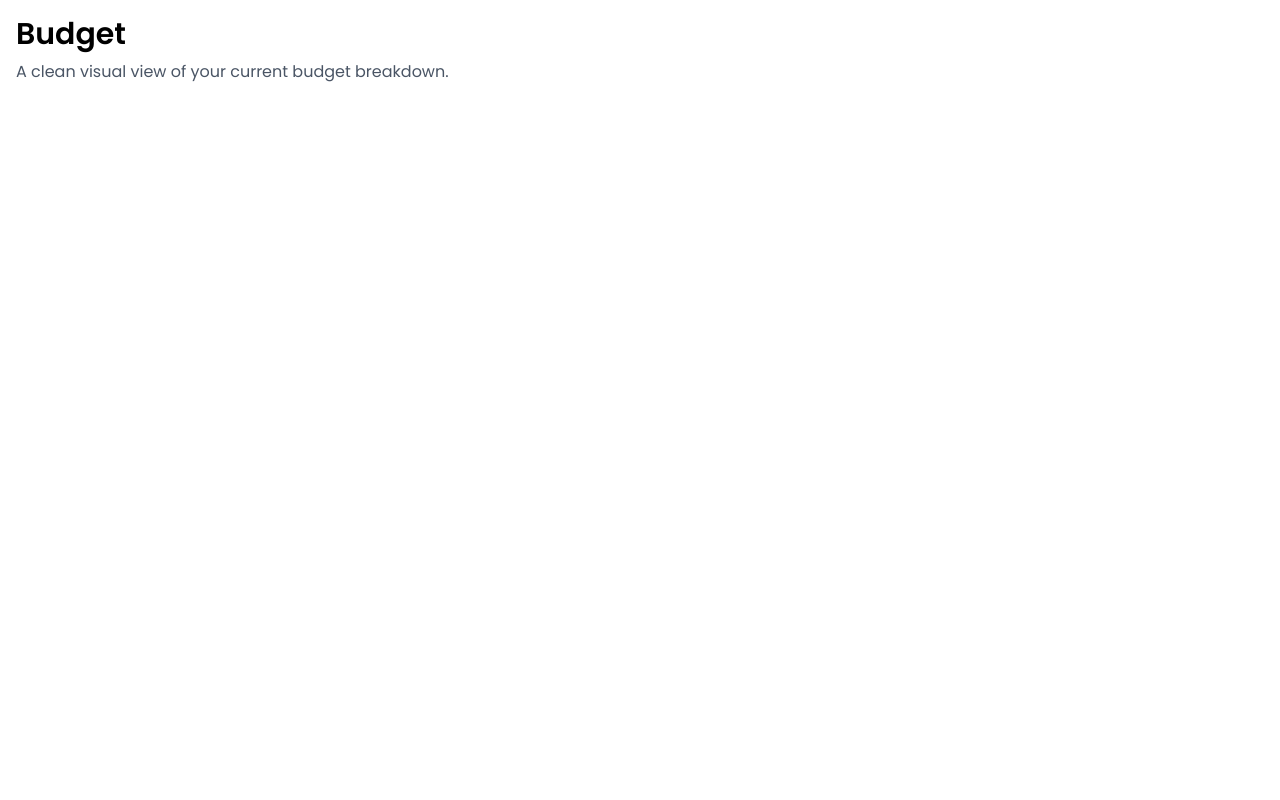
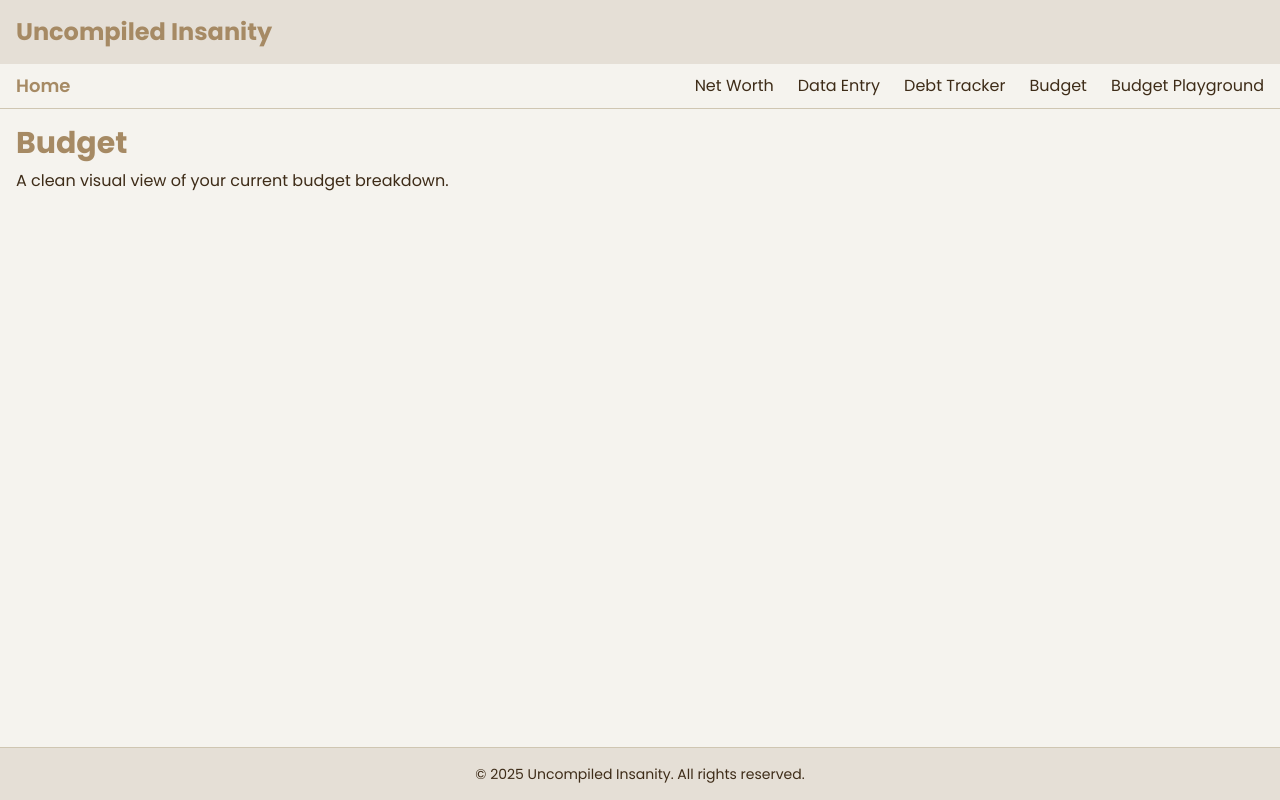
Before and after one commit to ZOMBiEZ4GIT/uncompiled-insanity, a Next.js app: page /budget in a window 1280 px wide. Built offline with nearby package versions, Linux system fonts and the light colour scheme.

Commit message:
Apply unified earth theme layout

```diff
--- a/components/Footer.tsx
+++ b/components/Footer.tsx
@@ -1,6 +1,6 @@
 export default function Footer() {
   return (
-    <footer className="bg-gray-800 text-white p-4 mt-8">
+    <footer className="bg-earth-card text-earth py-4 mt-8 border-t border-earth">
       <div className="max-w-7xl mx-auto text-center text-sm">
         &copy; {new Date().getFullYear()} Uncompiled Insanity. All rights
         reserved.
--- a/components/Header.tsx
+++ b/components/Header.tsx
@@ -2,9 +2,9 @@ import Link from 'next/link';
 
 export default function Header() {
   return (
-    <header className="bg-blue-600 text-white p-4">
-      <div className="max-w-7xl mx-auto">
-        <h1 className="text-2xl font-bold">
+    <header className="bg-earth-card text-earth py-4 shadow-md">
+      <div className="max-w-7xl mx-auto px-4">
+        <h1 className="text-2xl font-extrabold text-earth-primary">
           <Link href="/">Uncompiled Insanity</Link>
         </h1>
       </div>
--- a/components/Layout.tsx
+++ b/components/Layout.tsx
@@ -1,9 +1,15 @@
 import React from 'react';
+import Header from './Header';
+import NavBar from './NavBar';
+import Footer from './Footer';
 
 export default function Layout({ children }: { children: React.ReactNode }) {
   return (
-    <div className="min-h-screen w-full bg-[#f8fafc] dark:bg-[#111827]">
-      {children}
+    <div className="min-h-screen flex flex-col bg-earth-background text-earth">
+      <Header />
+      <NavBar />
+      <main className="flex-1">{children}</main>
+      <Footer />
     </div>
   );
 }
--- a/components/NavBar.tsx
+++ b/components/NavBar.tsx
@@ -2,35 +2,35 @@ import Link from 'next/link';
 
 export default function NavBar() {
   return (
-    <nav className="bg-white border-b border-gray-200">
+    <nav className="bg-earth-background border-b border-earth">
       <div className="max-w-7xl mx-auto px-4 py-2 flex flex-col sm:flex-row sm:items-center sm:justify-between">
         <div>
-          <Link href="/" className="text-2xl font-bold">
-            Net Worth
+          <Link href="/" className="text-lg font-semibold text-earth-primary">
+            Home
           </Link>
         </div>
         <div className="flex flex-col sm:flex-row sm:space-x-6 space-y-1 sm:space-y-0 mt-2 sm:mt-0">
-          <Link href="/" className="text-gray-700 hover:text-blue-500">
+          <Link href="/" className="text-earth hover:text-earth-primary">
             Net Worth
           </Link>
           <Link
             href="/data-entry"
-            className="text-gray-700 hover:text-blue-500"
+            className="text-earth hover:text-earth-primary"
           >
             Data Entry
           </Link>
           <Link
             href="/debt-tracker"
-            className="text-gray-700 hover:text-blue-500"
+            className="text-earth hover:text-earth-primary"
           >
             Debt Tracker
           </Link>
-          <Link href="/budget" className="text-gray-700 hover:text-blue-500">
+          <Link href="/budget" className="text-earth hover:text-earth-primary">
             Budget
           </Link>
           <Link
             href="/budget-playground"
-            className="text-gray-700 hover:text-blue-500"
+            className="text-earth hover:text-earth-primary"
           >
             Budget Playground
           </Link>
--- /dev/null
+++ b/eslint.config.js
@@ -0,0 +1,23 @@
+import js from '@eslint/js';
+import tseslint from 'typescript-eslint';
+import prettier from 'eslint-config-prettier';
+
+export default tseslint.config(
+  js.configs.recommended,
+  tseslint.configs.recommended,
+  {
+    languageOptions: {
+      parser: tseslint.parser,
+      parserOptions: {
+        ecmaVersion: 2021,
+        sourceType: 'module',
+        ecmaFeatures: { jsx: true },
+      },
+    },
+    plugins: {
+      '@typescript-eslint': tseslint.plugin,
+    },
+    rules: {},
+  },
+  prettier
+);
--- a/pages/_app.tsx
+++ b/pages/_app.tsx
@@ -1,6 +1,7 @@
 import '@/styles/globals.css';
 import type { AppProps } from 'next/app';
 import { useEffect } from 'react';
+import Layout from '@/components/Layout';
 
 // Import Poppins font from Google Fonts
 import '@fontsource/poppins/400.css';
@@ -20,5 +21,9 @@ export default function App({ Component, pageProps }: AppProps) {
     }
   }, []);
 
-  return <Component {...pageProps} />;
+  return (
+    <Layout>
+      <Component {...pageProps} />
+    </Layout>
+  );
 }
--- a/pages/budget.tsx
+++ b/pages/budget.tsx
@@ -1,10 +1,10 @@
 export default function Budget() {
   return (
-    <div className="container mx-auto p-4">
-      <h1 className="text-3xl font-semibold mb-2">Budget</h1>
-      <p className="text-gray-600">
-        A clean visual view of your current budget breakdown.
-      </p>
+    <div className="container mx-auto p-4 text-earth">
+      <h1 className="text-3xl font-extrabold mb-2 text-earth-primary">
+        Budget
+      </h1>
+      <p>A clean visual view of your current budget breakdown.</p>
     </div>
   );
 }
--- a/pages/debt-tracker.tsx
+++ b/pages/debt-tracker.tsx
@@ -1,10 +1,10 @@
 export default function DebtTracker() {
   return (
-    <div className="container mx-auto p-4">
-      <h1 className="text-3xl font-semibold mb-2">Debt Tracker</h1>
-      <p className="text-gray-600">
-        Add or subtract amounts to track your debt balances over time.
-      </p>
+    <div className="container mx-auto p-4 text-earth">
+      <h1 className="text-3xl font-extrabold mb-2 text-earth-primary">
+        Debt Tracker
+      </h1>
+      <p>Add or subtract amounts to track your debt balances over time.</p>
     </div>
   );
 }
```
